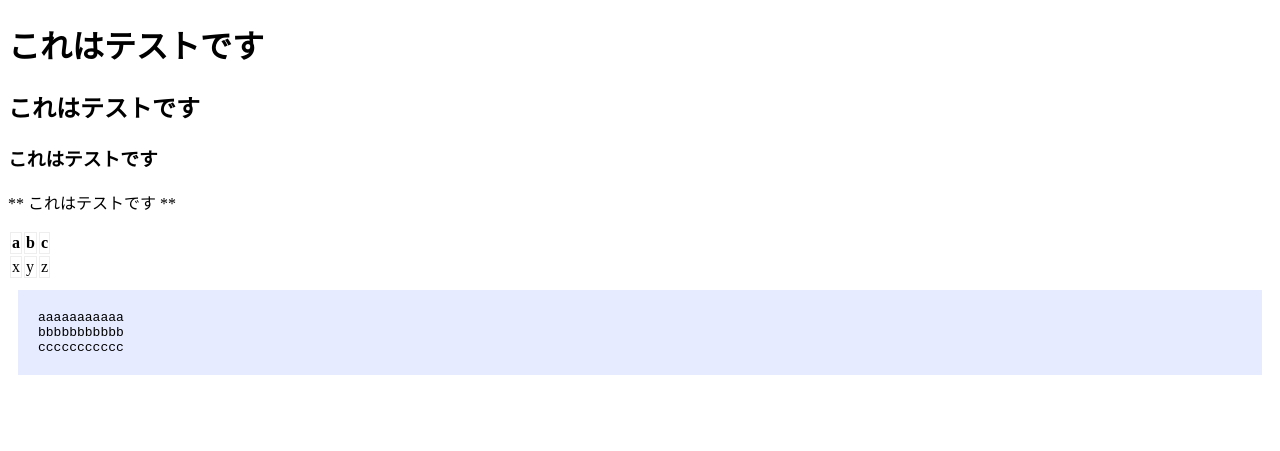
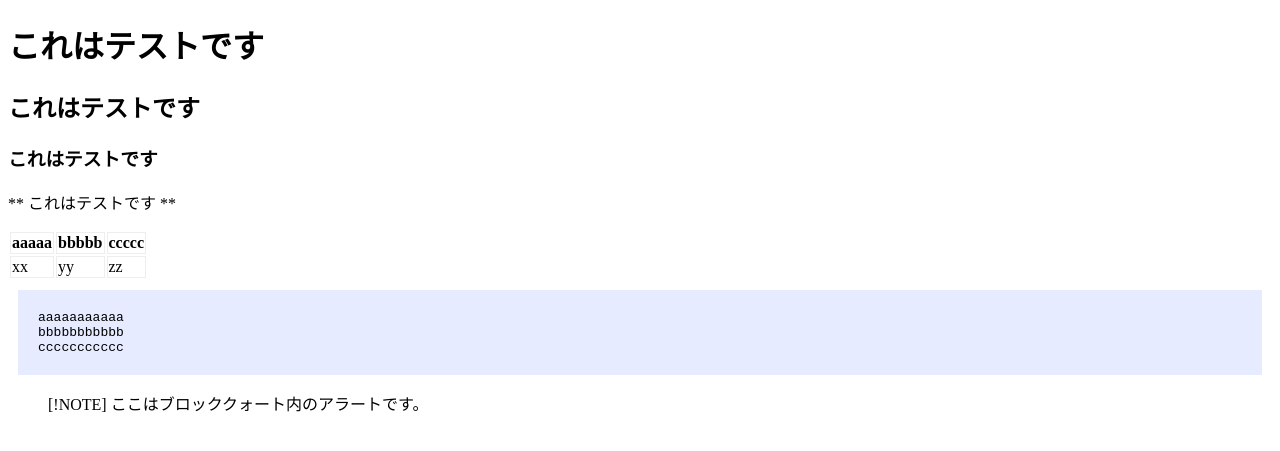
Before and after one commit to rfriends/rfriends, a Jekyll site: the page built from test.md, in a window 1280 px wide. Shown: the top 451 px of the page. Built offline with Jekyll 4.4.1, drawn with Linux system fonts in a browser that asks for light colours; our own code applies the rules of GitHub Pages for plain Markdown files; Markdown is read by kramdown in place of the engine named in the settings.

Commit message:
Update test.md

````diff
--- a/test.md
+++ b/test.md
@@ -4,12 +4,15 @@
 ### これはテストです
 ** これはテストです **
 
-|a|b|c|
+|aaaaa|bbbbb|ccccc|
 |---|---|---|
-|x|y|z|
+|xx|yy|zz|
 
 ```
 aaaaaaaaaaa
 bbbbbbbbbbb
 ccccccccccc
 ```
+
+> [!NOTE]
+> ここはブロッククォート内のアラートです。
````
